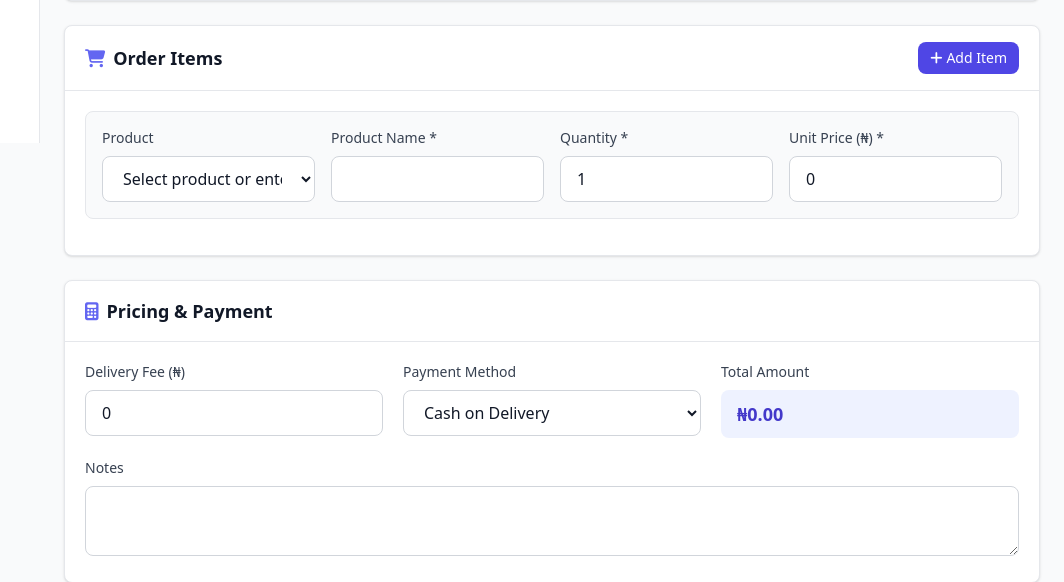
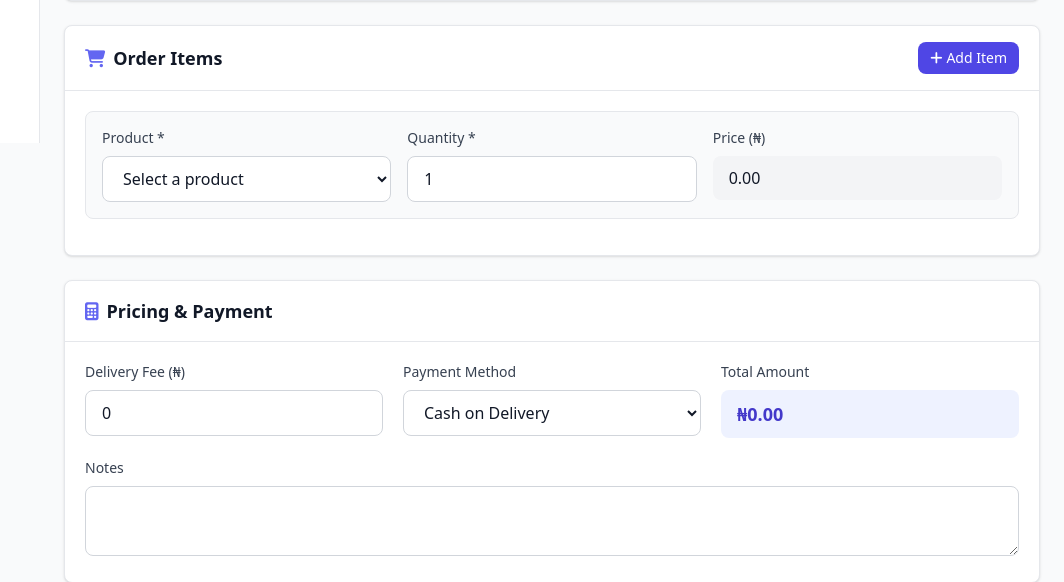
Before and after one commit to Omerhrr/parcel, a Flask app: template parcelflow/frontend/app/templates/vendor_portal/order_form.html in a window 1280 px wide. Shown: the part 657-1239 px from the top of the page, without its empty margins (216-1280 px from the left). Run offline with Flask 3, Linux system fonts and the light colour scheme; the template is opened without the code that fills it: most values are stand-ins (such as "Sample title", 1, 10 or a date in 2020); some libraries are stand-ins or nearby versions.

Commit message:
Simplify vendor portal forms: remove redundant fields from order and stock request forms

```diff
--- a/parcelflow/frontend/app/templates/vendor_portal/order_form.html
+++ b/parcelflow/frontend/app/templates/vendor_portal/order_form.html
@@ -77,21 +77,18 @@
             <div id="itemsContainer">
                 <!-- Item 0 -->
                 <div class="item-row mb-4 p-4 border border-gray-200 dark:border-gray-700 rounded-lg bg-gray-50 dark:bg-gray-700/30" data-index="0">
-                    <div class="grid grid-cols-1 md:grid-cols-4 gap-4">
+                    <div class="grid grid-cols-1 md:grid-cols-3 gap-4">
                         <div>
-                            <label class="block text-sm font-medium text-gray-700 dark:text-gray-300 mb-2">Product</label>
-                            <select name="product_id_0" id="product_id_0" onchange="updateProduct(0)"
+                            <label class="block text-sm font-medium text-gray-700 dark:text-gray-300 mb-2">Product *</label>
+                            <select name="product_id_0" id="product_id_0" onchange="updateProduct(0)" required
                                     class="w-full px-4 py-2.5 border border-gray-300 dark:border-gray-600 rounded-lg bg-white dark:bg-gray-700 text-gray-900 dark:text-white focus:ring-2 focus:ring-primary-500 focus:border-primary-500 transition-colors">
-                                <option value="">Select product or enter manually</option>
+                                <option value="">Select a product</option>
                                 {% for p in products %}
-                                <option value="{{ p.id }}" data-price="{{ p.selling_price }}" data-name="{{ p.name }}">{{ p.name }} (₦{{ "%.2f" % p.selling_price }})</option>
+                                <option value="{{ p.id }}" data-price="{{ p.selling_price }}" data-name="{{ p.name }}">{{ p.name }} - ₦{{ "%.2f" % p.selling_price }}</option>
                                 {% endfor %}
                             </select>
-                        </div>
-                        <div>
-                            <label class="block text-sm font-medium text-gray-700 dark:text-gray-300 mb-2">Product Name *</label>
-                            <input type="text" name="product_name_0" id="product_name_0" required
-                                   class="w-full px-4 py-2.5 border border-gray-300 dark:border-gray-600 rounded-lg bg-white dark:bg-gray-700 text-gray-900 dark:text-white focus:ring-2 focus:ring-primary-500 focus:border-primary-500 transition-colors">
+                            <input type="hidden" name="product_name_0" id="product_name_0">
+                            <input type="hidden" name="unit_price_0" id="unit_price_0">
                         </div>
                         <div>
                             <label class="block text-sm font-medium text-gray-700 dark:text-gray-300 mb-2">Quantity *</label>
@@ -99,9 +96,8 @@
                                    class="w-full px-4 py-2.5 border border-gray-300 dark:border-gray-600 rounded-lg bg-white dark:bg-gray-700 text-gray-900 dark:text-white focus:ring-2 focus:ring-primary-500 focus:border-primary-500 transition-colors">
                         </div>
                         <div>
-                            <label class="block text-sm font-medium text-gray-700 dark:text-gray-300 mb-2">Unit Price (₦) *</label>
-                            <input type="number" name="unit_price_0" id="unit_price_0" min="0" step="0.01" value="0" required onchange="calculateTotal()"
-                                   class="w-full px-4 py-2.5 border border-gray-300 dark:border-gray-600 rounded-lg bg-white dark:bg-gray-700 text-gray-900 dark:text-white focus:ring-2 focus:ring-primary-500 focus:border-primary-500 transition-colors">
+                            <label class="block text-sm font-medium text-gray-700 dark:text-gray-300 mb-2">Price (₦)</label>
+                            <div class="px-4 py-2.5 bg-gray-100 dark:bg-gray-600 rounded-lg text-gray-900 dark:text-white font-medium" id="price_display_0">0.00</div>
                         </div>
                     </div>
                 </div>
@@ -167,21 +163,18 @@
         const container = document.getElementById('itemsContainer');
         const html = `
             <div class="item-row mb-4 p-4 border border-gray-200 dark:border-gray-700 rounded-lg bg-gray-50 dark:bg-gray-700/30" data-index="${itemIndex}">
-                <div class="grid grid-cols-1 md:grid-cols-4 gap-4">
+                <div class="grid grid-cols-1 md:grid-cols-3 gap-4">
                     <div>
-                        <label class="block text-sm font-medium text-gray-700 dark:text-gray-300 mb-2">Product</label>
-                        <select name="product_id_${itemIndex}" id="product_id_${itemIndex}" onchange="updateProduct(${itemIndex})"
+                        <label class="block text-sm font-medium text-gray-700 dark:text-gray-300 mb-2">Product *</label>
+                        <select name="product_id_${itemIndex}" id="product_id_${itemIndex}" onchange="updateProduct(${itemIndex})" required
                                 class="w-full px-4 py-2.5 border border-gray-300 dark:border-gray-600 rounded-lg bg-white dark:bg-gray-700 text-gray-900 dark:text-white focus:ring-2 focus:ring-primary-500 focus:border-primary-500">
-                            <option value="">Select product or enter manually</option>
+                            <option value="">Select a product</option>
                             {% for p in products %}
-                            <option value="{{ p.id }}" data-price="{{ p.selling_price }}" data-name="{{ p.name }}">{{ p.name }} (₦{{ "%.2f" % p.selling_price }})</option>
+                            <option value="{{ p.id }}" data-price="{{ p.selling_price }}" data-name="{{ p.name }}">{{ p.name }} - ₦{{ "%.2f" % p.selling_price }}</option>
                             {% endfor %}
                         </select>
-                    </div>
-                    <div>
-                        <label class="block text-sm font-medium text-gray-700 dark:text-gray-300 mb-2">Product Name *</label>
-                        <input type="text" name="product_name_${itemIndex}" id="product_name_${itemIndex}" required
-                               class="w-full px-4 py-2.5 border border-gray-300 dark:border-gray-600 rounded-lg bg-white dark:bg-gray-700 text-gray-900 dark:text-white focus:ring-2 focus:ring-primary-500 focus:border-primary-500">
+                        <input type="hidden" name="product_name_${itemIndex}" id="product_name_${itemIndex}">
+                        <input type="hidden" name="unit_price_${itemIndex}" id="unit_price_${itemIndex}">
                     </div>
                     <div>
                         <label class="block text-sm font-medium text-gray-700 dark:text-gray-300 mb-2">Quantity *</label>
@@ -189,10 +182,9 @@
                                class="w-full px-4 py-2.5 border border-gray-300 dark:border-gray-600 rounded-lg bg-white dark:bg-gray-700 text-gray-900 dark:text-white focus:ring-2 focus:ring-primary-500 focus:border-primary-500">
                     </div>
                     <div>
-                        <label class="block text-sm font-medium text-gray-700 dark:text-gray-300 mb-2">Unit Price (₦) *</label>
+                        <label class="block text-sm font-medium text-gray-700 dark:text-gray-300 mb-2">&nbsp;</label>
                         <div class="flex">
-                            <input type="number" name="unit_price_${itemIndex}" id="unit_price_${itemIndex}" min="0" step="0.01" value="0" required onchange="calculateTotal()"
-                                   class="flex-1 px-4 py-2.5 border border-gray-300 dark:border-gray-600 rounded-l-lg bg-white dark:bg-gray-700 text-gray-900 dark:text-white focus:ring-2 focus:ring-primary-500 focus:border-primary-500">
+                            <div class="flex-1 px-4 py-2.5 bg-gray-100 dark:bg-gray-600 rounded-l-lg text-gray-900 dark:text-white font-medium" id="price_display_${itemIndex}">0.00</div>
                             <button type="button" onclick="removeItem(${itemIndex})" class="px-3 py-2.5 bg-red-500 hover:bg-red-600 text-white rounded-r-lg transition-colors">
                                 <i class="fas fa-trash"></i>
                             </button>
@@ -219,11 +211,17 @@
         const option = select.options[select.selectedIndex];
         const nameInput = document.getElementById(`product_name_${index}`);
         const priceInput = document.getElementById(`unit_price_${index}`);
+        const priceDisplay = document.getElementById(`price_display_${index}`);
 
         if (option.value) {
             nameInput.value = option.dataset.name || '';
             priceInput.value = option.dataset.price || 0;
+            priceDisplay.textContent = parseFloat(option.dataset.price || 0).toFixed(2);
             calculateTotal();
+        } else {
+            nameInput.value = '';
+            priceInput.value = 0;
+            priceDisplay.textContent = '0.00';
         }
     }
 
```
Also changed, not shown: parcelflow/frontend/app/templates/vendor_portal/stock_request_form.html (+7 -13 lines).
